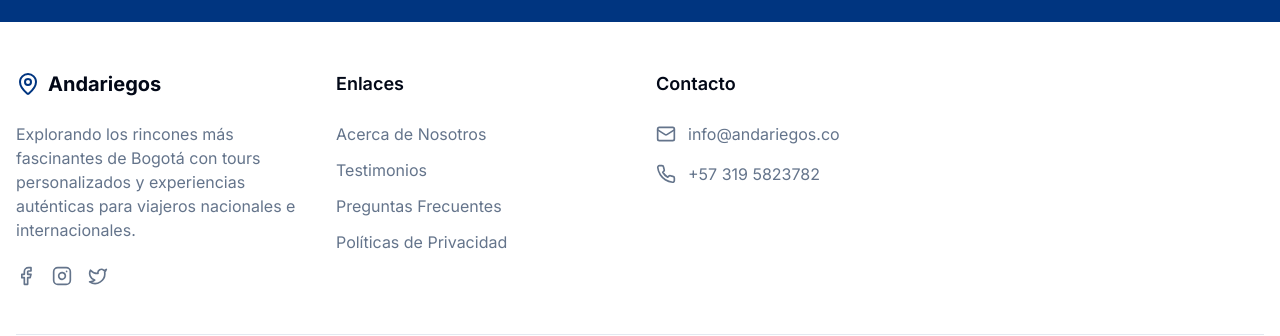
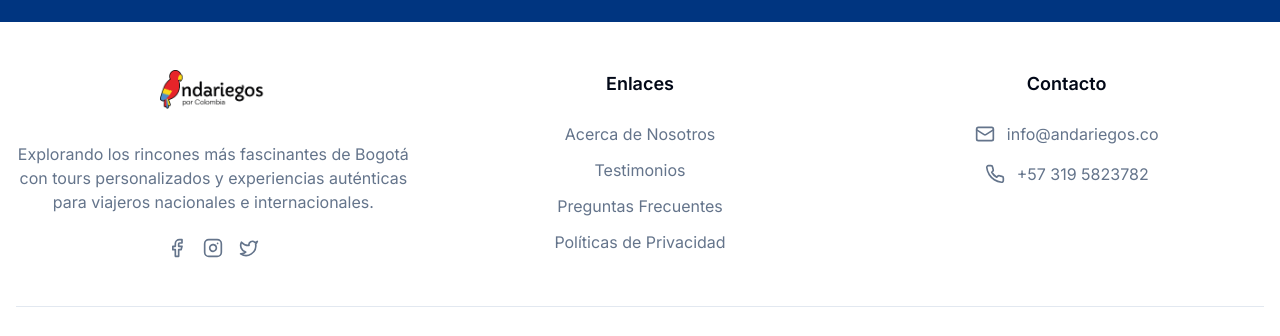
Before and after one commit to JuanMahecha05/FrontendAndariegos, a Next.js app: page / in a window 1280 px wide. Shown: the part 3732-4068 px from the top of the page. Built offline with nearby package versions, Linux system fonts and the light colour scheme; no server answers.

Commit message:
feat: Mejorar centrado y diseño del footer

```diff
--- a/components/layout/Footer.tsx
+++ b/components/layout/Footer.tsx
@@ -1,4 +1,5 @@
 import Link from 'next/link'
+import Image from 'next/image'
 import { Facebook, Instagram, Twitter, MapPin, Mail, Phone } from 'lucide-react'
 import { Button } from '@/components/ui/button'
 
@@ -8,17 +9,29 @@ export function Footer() {
   return (
     <footer className="bg-card text-card-foreground">
       <div className="container mx-auto px-4 py-12">
-        <div className="grid grid-cols-1 md:grid-cols-2 lg:grid-cols-4 gap-8">
-          <div>
-            <Link href="/" className="flex items-center space-x-2 mb-6">
-              <MapPin className="h-6 w-6 text-primary" />
-              <span className="text-xl font-bold">Andariegos</span>
+        <div className="grid grid-cols-1 md:grid-cols-2 lg:grid-cols-3 gap-8 justify-center">
+          <div className="flex flex-col items-center md:items-center">
+            <Link href="/" className="flex items-center justify-center w-full mb-6">
+              <div className="relative h-12 w-48">
+                <Image
+                  src="/images/Logolight.png"
+                  alt="Andariegos Logo"
+                  fill
+                  className="object-contain dark:hidden"
+                />
+                <Image
+                  src="/images/Logodark.png"
+                  alt="Andariegos Logo"
+                  fill
+                  className="object-contain hidden dark:block"
+                />
+              </div>
             </Link>
-            <p className="text-muted-foreground mb-6">
+            <p className="text-muted-foreground mb-6 text-center">
               Explorando los rincones más fascinantes de Bogotá con tours personalizados
               y experiencias auténticas para viajeros nacionales e internacionales.
             </p>
-            <div className="flex space-x-4">
+            <div className="flex space-x-4 justify-center">
               <a href="https://facebook.com" target="_blank" rel="noopener noreferrer" aria-label="Facebook" className="text-muted-foreground hover:text-foreground transition-colors">
                 <Facebook className="h-5 w-5" />
               </a>
@@ -31,9 +44,9 @@ export function Footer() {
             </div>
           </div>
 
-          <div>
+          <div className="flex flex-col items-center md:items-center">
             <h3 className="text-lg font-semibold mb-6">Enlaces</h3>
-            <ul className="space-y-3">
+            <ul className="space-y-3 text-center">
               <li><Link href="/acerca" className="text-muted-foreground hover:text-foreground transition-colors">Acerca de Nosotros</Link></li>
               <li><Link href="/testimonios" className="text-muted-foreground hover:text-foreground transition-colors">Testimonios</Link></li>
               <li><Link href="/preguntas-frecuentes" className="text-muted-foreground hover:text-foreground transition-colors">Preguntas Frecuentes</Link></li>
@@ -41,14 +54,14 @@ export function Footer() {
             </ul>
           </div>
 
-          <div>
+          <div className="flex flex-col items-center md:items-center">
             <h3 className="text-lg font-semibold mb-6">Contacto</h3>
-            <ul className="space-y-4">
-              <li className="flex items-center space-x-3">
+            <ul className="space-y-4 text-center">
+              <li className="flex items-center space-x-3 justify-center">
                 <Mail className="h-5 w-5 text-muted-foreground" />
                 <a href="mailto:info@andariegos.co" className="text-muted-foreground hover:text-foreground transition-colors">info@andariegos.co</a>
               </li>
-              <li className="flex items-center space-x-3">
+              <li className="flex items-center space-x-3 justify-center">
                 <Phone className="h-5 w-5 text-muted-foreground" />
                 <a href="tel:+573001234567" className="text-muted-foreground hover:text-foreground transition-colors">+57 319 5823782</a>
               </li>
```
